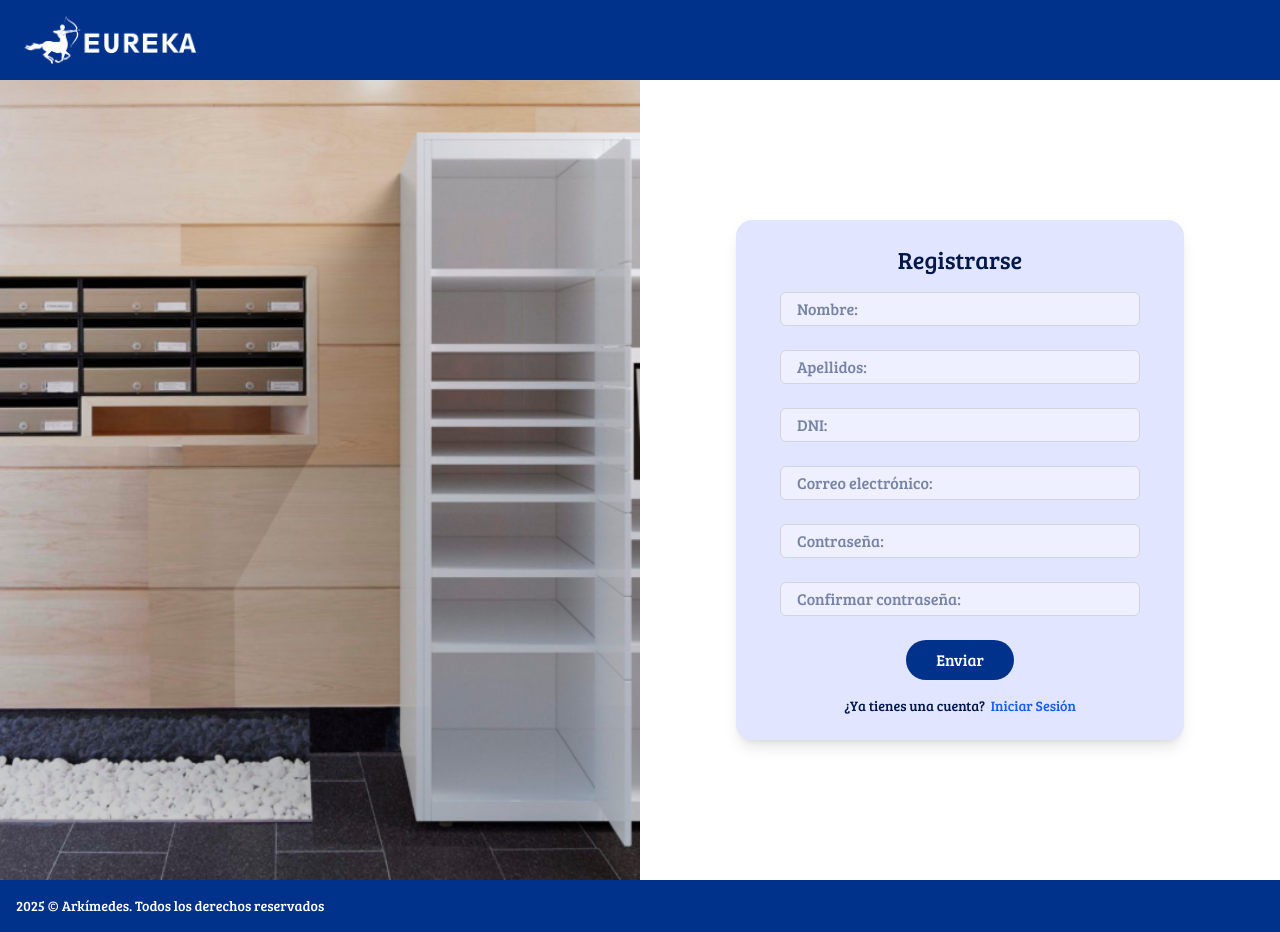
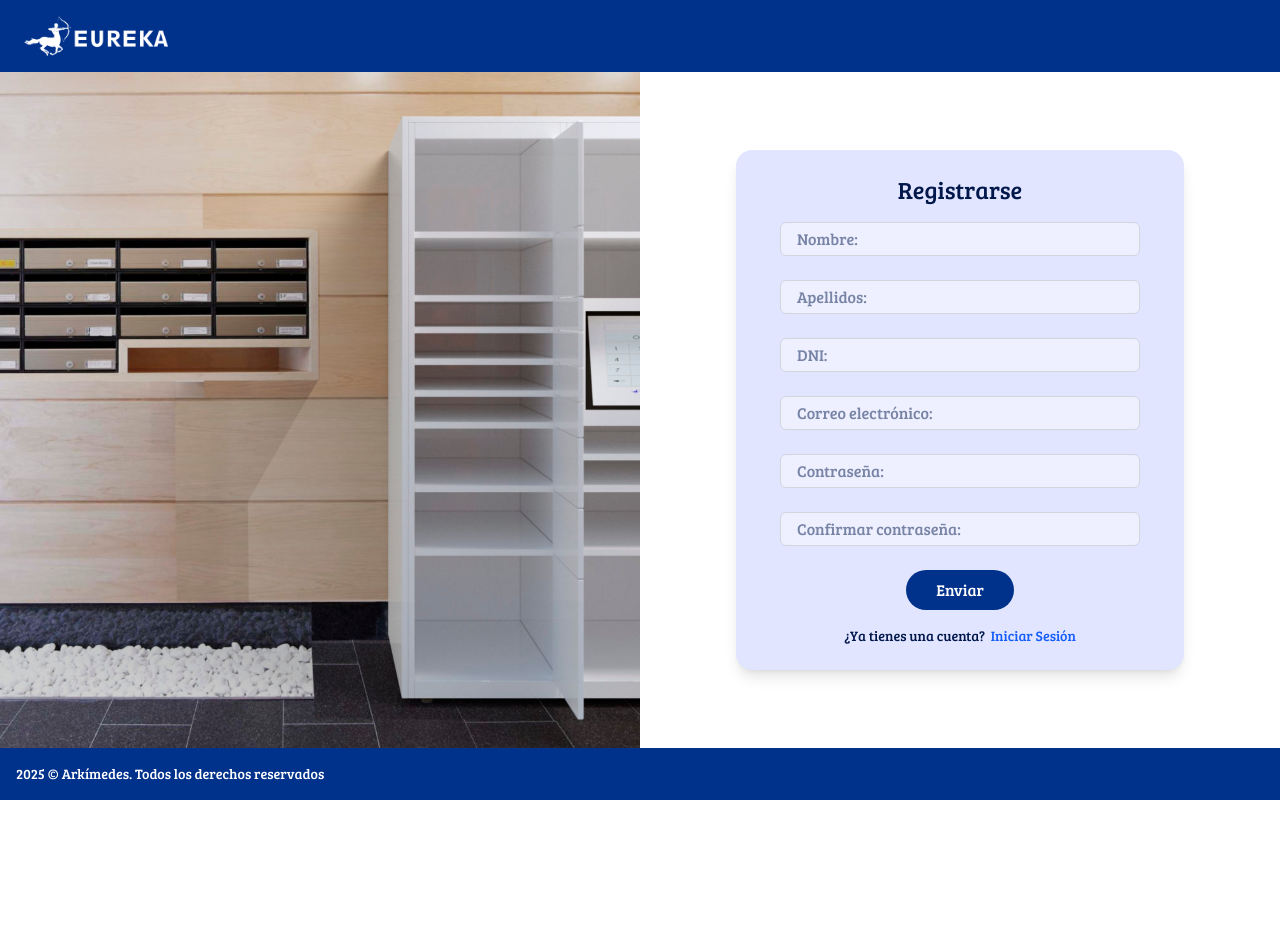
Before and after one commit to Ayuik/buzon-inteligente-FE-testing, a React (Vite) app: page /register in a window 1280 px wide. After the commit the page ends 800 px from the top, so only its background shows below. Built offline with nearby package versions, Linux system fonts and the light colour scheme.

Commit message:
fix general layout styles

```diff
--- a/src/components/navbar.jsx
+++ b/src/components/navbar.jsx
@@ -17,7 +17,7 @@ export const Navbar = () => {
     <nav className="bg-[#00328C] text-white px-6 py-4">
       <div className="flex justify-between items-center">
       <Link to={isLoggedIn ? "/packages" : "/"}>
-          <img src={logo} alt="Eureka logo" className="h-12 cursor-pointer" />
+          <img src={logo} alt="Eureka logo" className="h-10 cursor-pointer" />
         </Link>
 
         {!isHome && (
--- a/src/pages/packages/PackageDetailsView.jsx
+++ b/src/pages/packages/PackageDetailsView.jsx
@@ -2,7 +2,7 @@ import { PackageDetailsCard } from "../../components/cards/PackageDetailsCard";
 
 export const PackageDetailsView = () => {
   return (
-    <div className="sm:flex sm:flex-col sm:items-center sm:p-6 w-full">
+    <div className="sm:flex sm:flex-col sm:items-center sm:p-6 flex-1 justify-center">
         <PackageDetailsCard />
     </div>
   );
--- a/src/styles/styles.css
+++ b/src/styles/styles.css
@@ -4,6 +4,8 @@
 #root {
   width: 100vw;
   height: 100vh;
+  display: flex;
+  flex-direction: column;
 }
 
 .font-bree {
```
